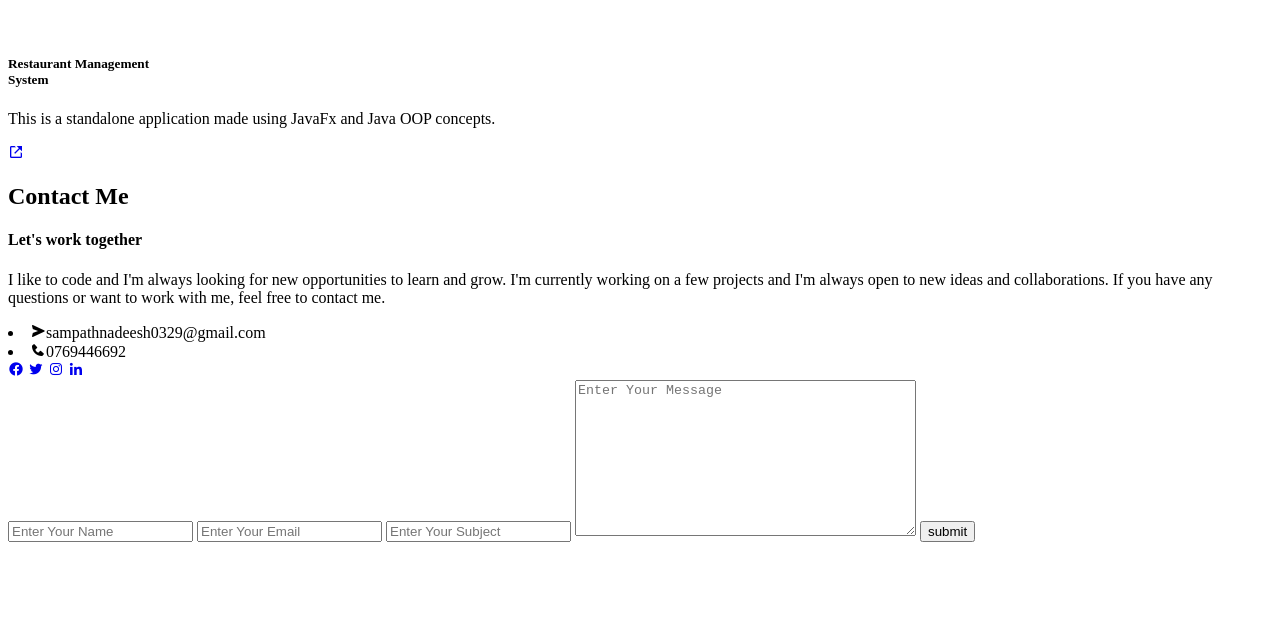
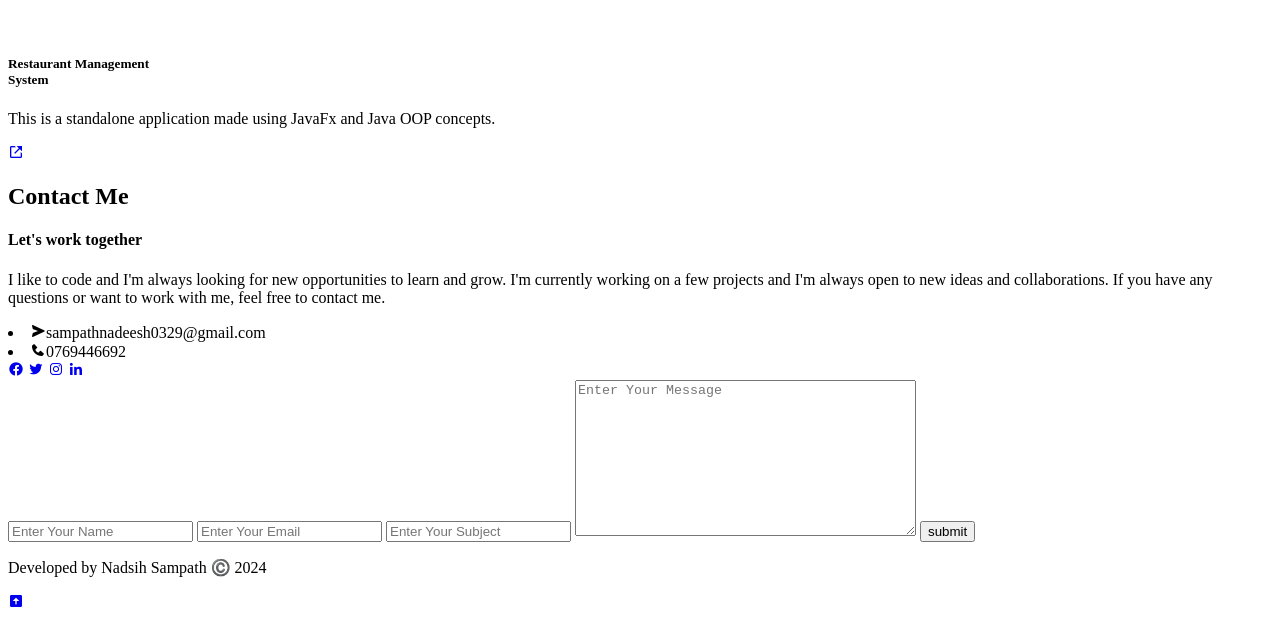
Before and after one commit to Sampath0329/portfolio, a plain HTML site: page index.html in a window 1280 px wide. Shown: the part 6162-6782 px from the top of the page. Before the commit the page ends 6712 px from the top, so only its background shows below. Drawn offline with nearby package versions, Linux system fonts and the light colour scheme.

Commit message:
Footer HTML Complete

```diff
--- a/index.html
+++ b/index.html
@@ -241,5 +241,11 @@
     </div>
 </section>
 
+<div class="last-text">
+    <p>Developed by Nadsih Sampath ©️ 2024</p>
+</div>
+<a href="#" class="top">
+    <i class='bx bxs-up-arrow-square bx-flip-horizontal' ></i>
+</a>
 </body>
 </html>
```
